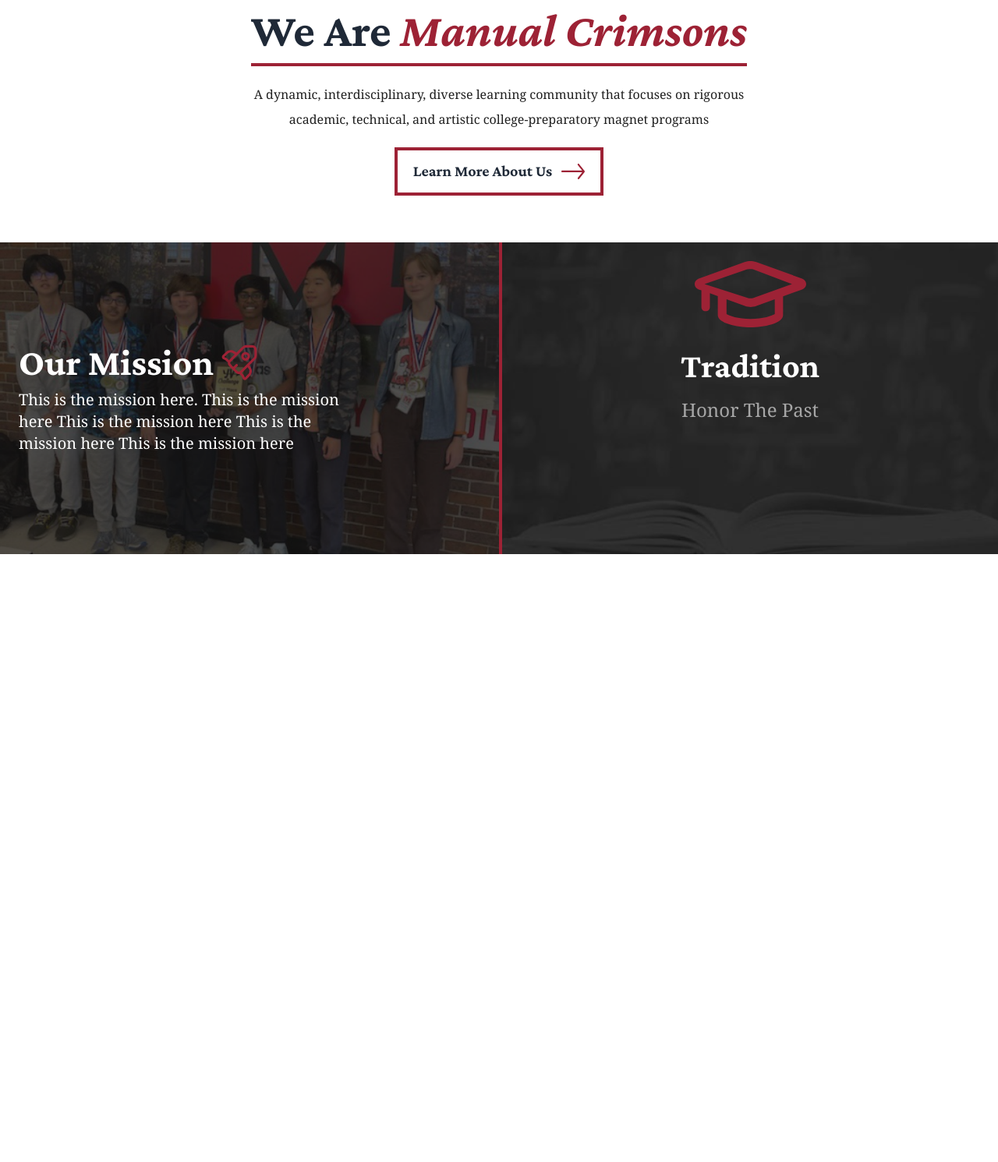
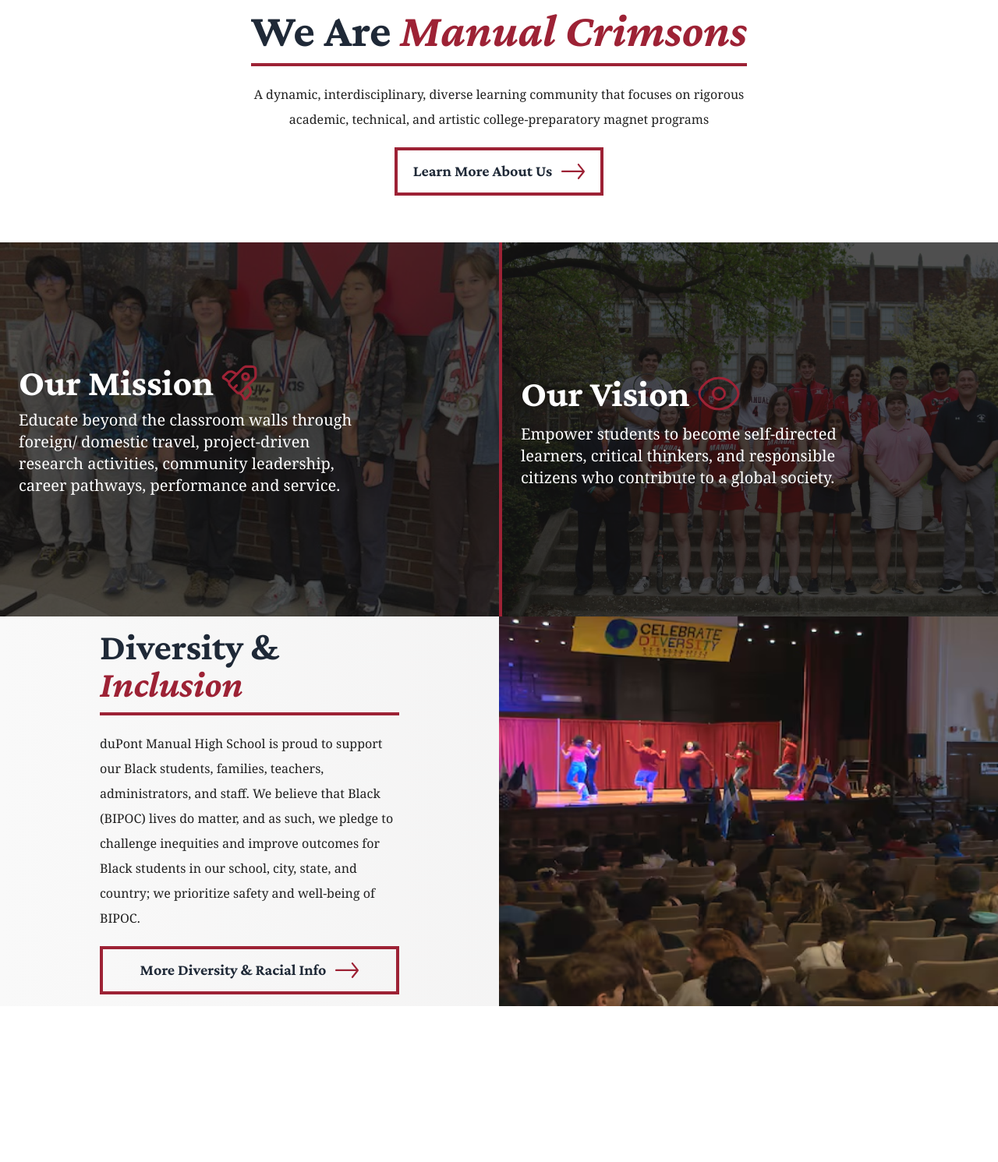
Before and after one commit to jahantaila/DupontManual, a Django app: page / in a window 1280 px wide. Shown: the part 2320-3811 px from the top of the page at 78% size. Before the commit the page ends 3031 px from the top, so only its background shows below. Run offline with Django 5.2, Linux system fonts and the light colour scheme; some libraries are stand-ins or nearby versions.

Commit message:
diversity section completed

```diff
--- a/main/templates/index.html
+++ b/main/templates/index.html
@@ -15,7 +15,18 @@
 <body>
 
    <section>
-    <h1 class=" mt-2 text-center font-bold text-black bg-white"   >Proficient In Reading: 100% | Distinguished in Reading: 50% </h1>
+
+    <div class="flex items-center justify-center  ">
+        <ul class="flex gap-20 text-center font-bold text-black bg-white w-max mx-auto mt-2" >
+            <li>Proficient In Reading: <span class="text-[#9D2235]">36%</span></li>
+            <li>Distinguished In Reading: <span class="text-[#9D2235]">47%</span></li>
+            <li>Proficient In Math: <span class="text-[#9D2235]">29%</span></li>
+            <li>Distinguished In Math: <span class="text-[#9D2235]">44%</span></li>
+            <li>View Our <span ><a class="text-[#9D2235] underline" href = "https://www.kyschoolreportcard.com/organization/53230?year=2023">KDE Report Card</a></span></li>
+        </ul>
+    </div>
+
+
     <div class=" mt-3 navbar bg-[#9D2235]">
         <div class="navbar-start">
             <div class="dropdown">
@@ -384,14 +395,14 @@ ready for another year of being indoctirnated by the matrix and getting referall
 
     <section id = "our-mission" class = "mt-20">
 
-        <div class = "w-1/2 flex flex-center flex-col" style = "margin: 20px auto; ">
+        <div  class = "w-1/2 flex flex-center flex-col" style = "margin: 20px auto; ">
             <h1 class = "m-auto text-center text-6xl pb-3 font-bold border-[#9D2235] border-b border-b-4">We Are <span class = "text-[#9D2235] font-bolder italic " >Manual Crimsons</span></h1>
             <p class = " mt-5 text-[#202020] text-md leading-loose font-noto-serif text-center mb-5">A dynamic, interdisciplinary, diverse learning community that focuses on rigorous academic, technical, and artistic college-preparatory magnet programs</p>
             <button class = "m-auto text-center p-5 pt-3 pb-3 flex  font-bold border border-4 border-[#9D2235] text-xl justify-center">Learn More About Us <span> <img class = "ml-3 w-[30px]" src = "{% static './images/rightarrow.svg' %}"> </span></button>
         </div>
 
 
-        <div class=" w-full py-10">
+        <div class=" w-full pt-10">
 
 
             <div class="grid grid-cols-1 md:grid-cols-2 gap-0 w-full  text-center text-white">
@@ -399,7 +410,7 @@ ready for another year of being indoctirnated by the matrix and getting referall
 
 
               <!-- Mission Card -->
-                <div style = "height: 50vh" class="bg-cover text-left p-6 bg-[url('{% static './images/ourmission.png' %}')] h-full flex items-center">
+                <div style = "height: 60vh" class="bg-cover text-left p-6 bg-[url('{% static './images/ourmission.png' %}')] h-full flex items-center">
 
                     <div class="w-3/4">
                         <h2 class="text-5xl font-bold mb-2 flex items-center">
@@ -408,26 +419,50 @@ ready for another year of being indoctirnated by the matrix and getting referall
                                 <img class="ml-2" src="{% static './images/ourmission.svg' %}">
                             </span>
                         </h2>
-                        <p class="text-xl  font-noto-serif">This is the mission here. This is the mission here This is the mission here This is the mission here This is the mission here</p>
+                        <p class="text-xl  font-noto-serif">Educate beyond the classroom walls through foreign/ domestic travel, project-driven research activities, community leadership, career pathways, performance and service.
+                        </p>
                     </div>
                 </div>
 
 
+          {% comment %}  {% endcomment %}
+              <!-- Vision Card -->
+              <div style = "height: 60vh" class="bg-cover text-left border-l-4 border-[#9D2235] p-6 bg-[url('{% static './images/ourvision.png' %}')] h-full flex items-center">
 
-              <!-- Vision Card -->
-              <div class="bg-cover bg-center p-6 bg-[url('{% static './images/tradition.png' %}')] border-l-4 border-[#9D2235]">
-                <div class="icon mb-4">
-
-                  <img class="w-22 h-22 mx-auto" src="{% static './images/tradition.svg' %}">
+                <div class="w-3/4">
+                    <h2 class="text-5xl font-bold mb-2 flex items-center">
+                        Our Vision
+                        <span>
+                            <img class="ml-2" src="{% static './images/ourvision.svg' %}">
+                        </span>
+                    </h2>
+                    <p class="text-xl  font-noto-serif">Empower students to become self-directed learners, critical thinkers, and responsible citizens who contribute to a global society.
+                    </p>
                 </div>
-                <h2 class="text-[44px] font-bold mb-2">Tradition</h2>
-                <p class="text-2xl text-[#A6A6A6] font-noto-serif">Honor The Past</p>
-              </div>
-
             </div>
-          </div>
 
 
+    </section>
+
+    <section id="diversity" style="background: linear-gradient(to right, #F9F9F9, #F0EFEF); max-height: 500px" >
+        <div class="w-full h-full flex flex-row">
+            <div class="w-1/2 flex items-center justify-center flex-col">
+                <div class="w-[60%] flex flex-col ">
+                    <h1 class="text-left text-5xl pb-3 font-bold border-[#9D2235] border-b border-b-4">
+                        Diversity & <span class="text-[#9D2235] font-bolder italic">Inclusion</span>
+                    </h1>
+                    <p class="mt-5 text-[#202020] text-md leading-loose font-noto-serif text-left mb-5">
+                        duPont Manual High School is proud to support our Black students, families, teachers, administrators, and staff. We believe that Black (BIPOC) lives do matter, and as such, we pledge to challenge inequities and improve outcomes for Black students in our school, city, state, and country; we prioritize safety and well-being of BIPOC.
+                    </p>
+                    <button class="text-left p-5 pt-3 pb-3 flex font-bold border border-4 border-[#9D2235] text-xl justify-center">
+                        More Diversity & Racial Info <span><img class="ml-3 w-[30px]" src="{% static './images/rightarrow.svg' %}"></span>
+                    </button>
+                </div>
+            </div>
+            <div class="w-1/2 flex justify-end">
+                <img src="{% static './images/diversity-img.png' %}" class="w-full h-[500px]">
+            </div>
+        </div>
     </section>
 
     <div style = "height: 100vh"> </div>
```
Also changed, not shown: main/static/images/diversity-img.png (added).
